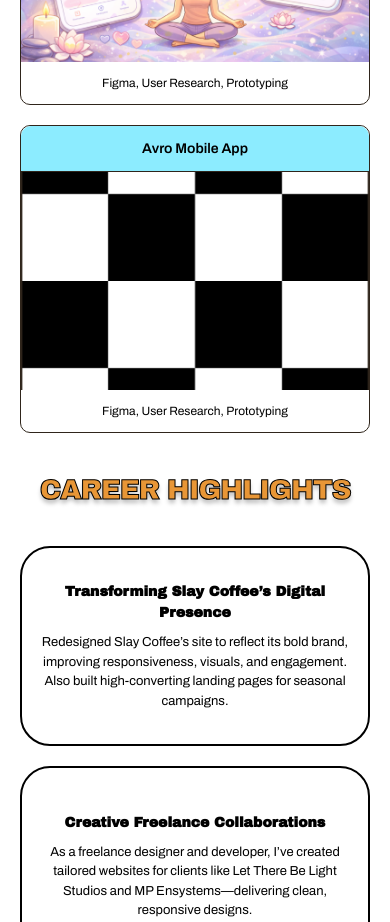
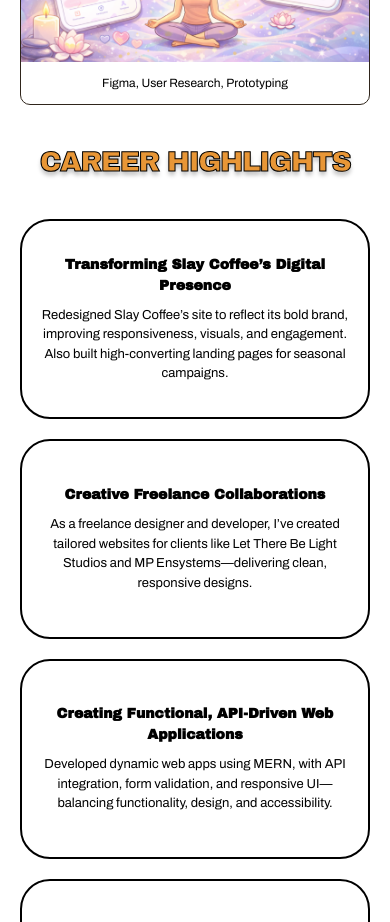
Before and after one commit to SarrahGandhi/portfolio-app-next-js, a Next.js app: page / in a window 390 px wide. Shown: the part 1660-2582 px from the top of the page. Built offline with nearby package versions, Linux system fonts and the light colour scheme.

Commit message:
refactor: comment out Avro Mobile App project details in Projects component for future updates

```diff
--- a/components/projects/projects.tsx
+++ b/components/projects/projects.tsx
@@ -37,14 +37,14 @@
             githubUrl: null,
             isInternal: true,
         },
-        {
-            title: "Avro Mobile App",
-            description: "Figma, User Research, Prototyping",
-            thumbnail: "/Placeholder.png",
-            websiteUrl: "/projects/avro-mobile",
-            githubUrl: null,
-            isInternal: true,
-        },
+        // {
+        //     title: "Avro Mobile App",
+        //     description: "Figma, User Research, Prototyping",
+        //     thumbnail: "/Placeholder.png",
+        //     websiteUrl: "/projects/avro-mobile",
+        //     githubUrl: null,
+        //     isInternal: true,
+        // },
         // {
         //     title: "Milestone Manager",
         //     description: "React, Node.js, MongoDB",
```
